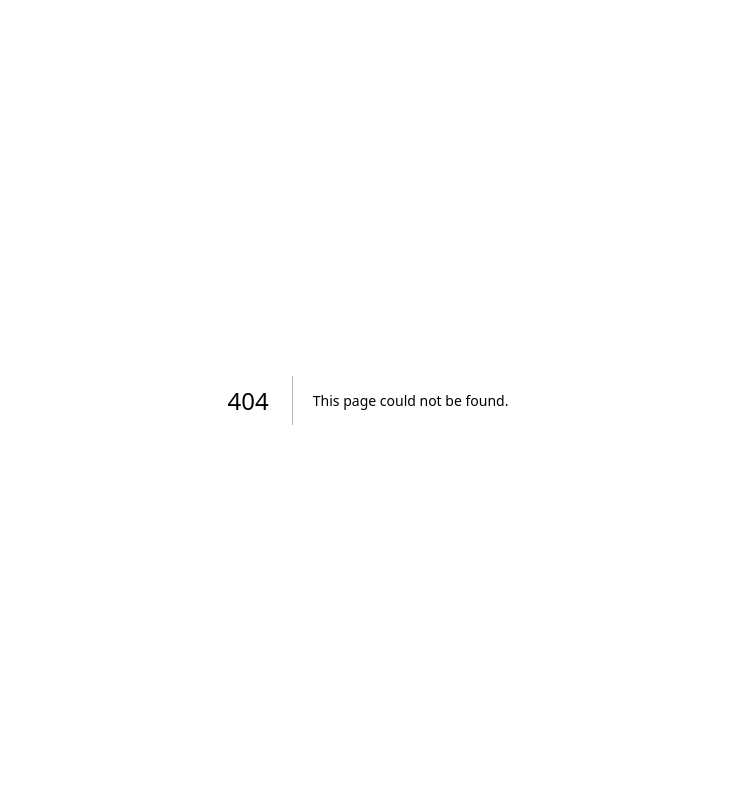
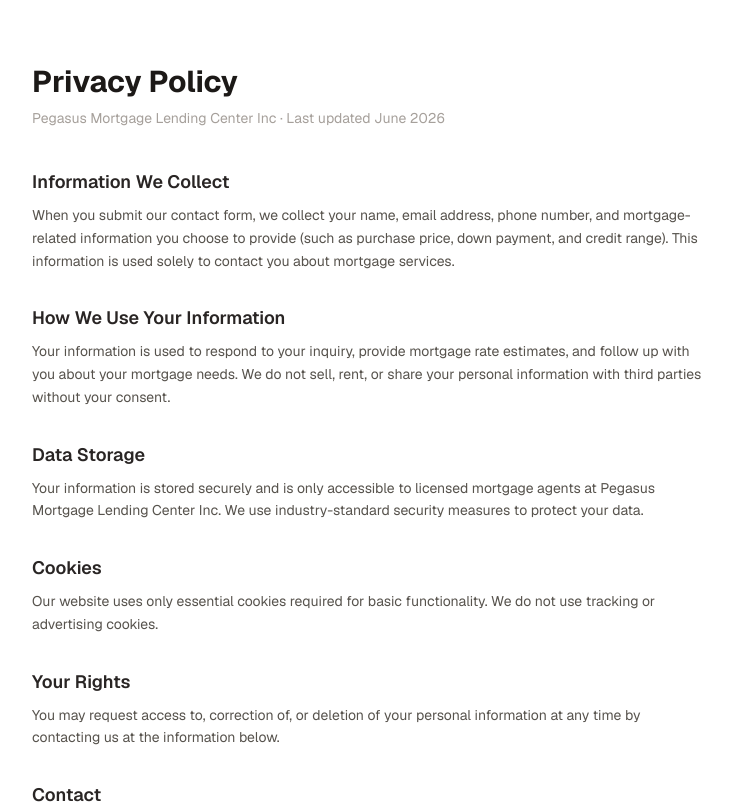
Before and after one commit to Goldking2323/mortgage-crm, a Next.js app: page /privacy in a window 1280 px wide. Before the commit this address had no page. Shown: the top 804 px of the page, without its empty margins (272-1004 px from the left). Built offline with nearby package versions, Linux system fonts and the light colour scheme.

Commit message:
Add privacy policy page

```diff
--- /dev/null
+++ b/src/app/privacy/page.tsx
@@ -0,0 +1,46 @@
+export default function PrivacyPage() {
+  return (
+    <main className="min-h-screen bg-white px-6 py-16">
+      <div className="max-w-2xl mx-auto">
+        <h1 className="text-3xl font-bold text-stone-900 mb-2">Privacy Policy</h1>
+        <p className="text-stone-400 text-sm mb-10">Pegasus Mortgage Lending Center Inc · Last updated June 2026</p>
+
+        <div className="space-y-8 text-stone-600 text-sm leading-relaxed">
+          <section>
+            <h2 className="text-lg font-semibold text-stone-800 mb-2">Information We Collect</h2>
+            <p>When you submit our contact form, we collect your name, email address, phone number, and mortgage-related information you choose to provide (such as purchase price, down payment, and credit range). This information is used solely to contact you about mortgage services.</p>
+          </section>
+
+          <section>
+            <h2 className="text-lg font-semibold text-stone-800 mb-2">How We Use Your Information</h2>
+            <p>Your information is used to respond to your inquiry, provide mortgage rate estimates, and follow up with you about your mortgage needs. We do not sell, rent, or share your personal information with third parties without your consent.</p>
+          </section>
+
+          <section>
+            <h2 className="text-lg font-semibold text-stone-800 mb-2">Data Storage</h2>
+            <p>Your information is stored securely and is only accessible to licensed mortgage agents at Pegasus Mortgage Lending Center Inc. We use industry-standard security measures to protect your data.</p>
+          </section>
+
+          <section>
+            <h2 className="text-lg font-semibold text-stone-800 mb-2">Cookies</h2>
+            <p>Our website uses only essential cookies required for basic functionality. We do not use tracking or advertising cookies.</p>
+          </section>
+
+          <section>
+            <h2 className="text-lg font-semibold text-stone-800 mb-2">Your Rights</h2>
+            <p>You may request access to, correction of, or deletion of your personal information at any time by contacting us at the information below.</p>
+          </section>
+
+          <section>
+            <h2 className="text-lg font-semibold text-stone-800 mb-2">Contact</h2>
+            <p>Pegasus Mortgage Lending Center Inc<br />
+            Atta Hosseini — Licensed Mortgage Agent<br />
+            Phone: (647) 867-4070<br />
+            Email: atta.kbanx@gmail.com<br />
+            Serving Vaughan &amp; Toronto, Ontario</p>
+          </section>
+        </div>
+      </div>
+    </main>
+  );
+}
```
